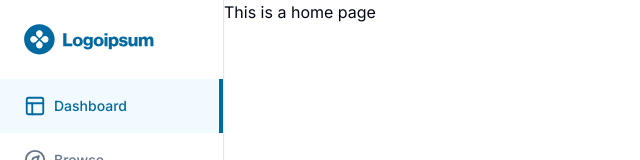
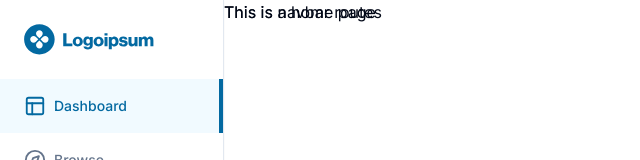
Before and after one commit to carlosrobertodevops/lms-platform-v3-fullstack-codewithantonio, a Next.js app: page / in a window 1280 px wide. Shown: the top 160 px of the page, without its empty margins (0-640 px from the left). Built offline with nearby package versions, Linux system fonts and the light colour scheme.

Commit message:
Cоздал `<NavbarRoutes/>` в глобальной папке `components` для дальнейшего переиспользования и импортировал его в `<Navbar/>`

```diff
--- a/app/(dashboard)/_components/navbar.tsx
+++ b/app/(dashboard)/_components/navbar.tsx
@@ -1,9 +1,11 @@
+import NavbarRoutes from '@/components/navbar-routes';
 import MobileSidebar from './mobile-sidebar';
 
 const Navbar = () => {
   return (
     <div>
       <MobileSidebar />
+      <NavbarRoutes />
     </div>
   );
 };
--- /dev/null
+++ b/components/navbar-routes.tsx
@@ -0,0 +1,5 @@
+const NavbarRoutes = () => {
+  return <div>This is navbar routes</div>;
+};
+
+export default NavbarRoutes;
```
